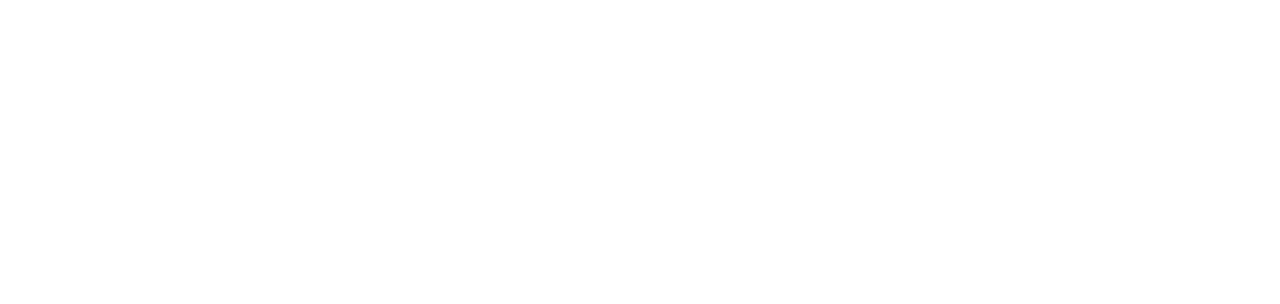
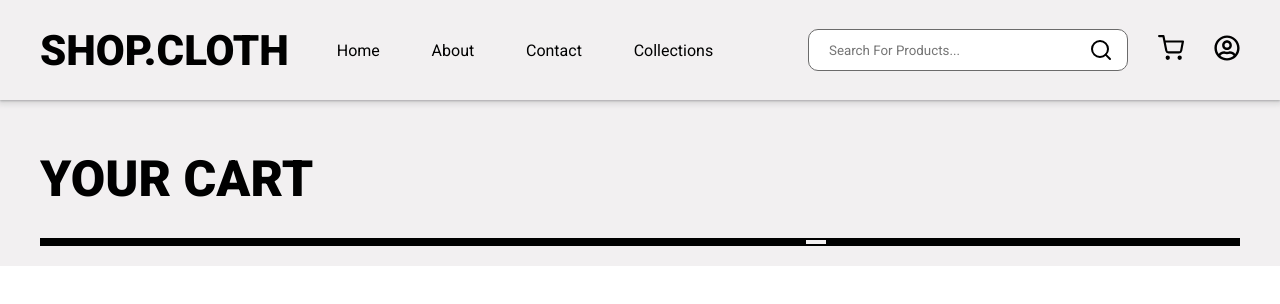
Before and after one commit to Blessen25/clothappcstm, a React (Create React App) app in the folder frontend/clothapp/: page /cart in a window 1280 px wide. Before the commit this address had no page. Shown: the top 304 px of the page. Built offline with nearby package versions, Linux system fonts and the light colour scheme.

Commit message:
Commited Changes

```diff
--- a/frontend/clothapp/src/App.tsx
+++ b/frontend/clothapp/src/App.tsx
@@ -14,6 +14,7 @@
 import ProductDetailsPage from './screens/product_details/product_details.tsx';
 import Coming_Soon from './components/comingsoon/comingsoon.tsx';
 import Comming_Soon from './components/comingsoon/comingsoon.tsx';
+import AddtoCart from './components/cart/cart.tsx';
 
 const App = () => {
   return (
@@ -159,6 +160,12 @@
               <Footer />
             </>
           } />
+          <Route path='/cart' element={
+            <>
+              <Header />
+              <AddtoCart />
+            </>
+          } />
         </Routes>
       </Router>
     </>
--- /dev/null
+++ b/frontend/clothapp/src/components/cart/cart.css
@@ -0,0 +1,46 @@
+.addtocartintro {
+
+    padding: 50px 40px 20px 40px;
+    display: flex;
+    flex-direction: column;
+    gap: 30px;
+    background-color: #f2f0f1;
+}
+
+.cartamountanditemparent {
+
+    border: 2px solid black;
+    width: 100%;
+    display: flex;
+    gap: 20px;
+
+}
+
+.itemschild {
+
+    border: 2px solid black;
+    width: 65%;
+}
+
+.amountchild {
+
+    border: 2px solid black;
+    width: 35%;
+}
+
+@media screen and (max-width: 767px) {
+
+    .addtocartintro {
+
+        padding: 35px 20px 20px 20px;
+
+    }
+}
+
+@media screen and (max-width: 575px) {
+
+    .addtocartintro {
+
+        padding: 25px 15px 15px 15px;
+    }
+}
--- /dev/null
+++ b/frontend/clothapp/src/components/cart/cart.tsx
@@ -0,0 +1,22 @@
+import React from "react";
+import './cart.css';
+
+const AddtoCart = () => {
+    return (
+        <>
+            <div className="addtocartintro">
+                <h1 className="mainheadingcstm">YOUR CART</h1>
+                <div className="cartamountanditemparent">
+                    <div className="itemschild">
+
+                    </div>
+                    <div className="amountchild">
+
+                    </div>
+                </div>
+            </div>
+        </>
+    )
+}
+
+export default AddtoCart
```
